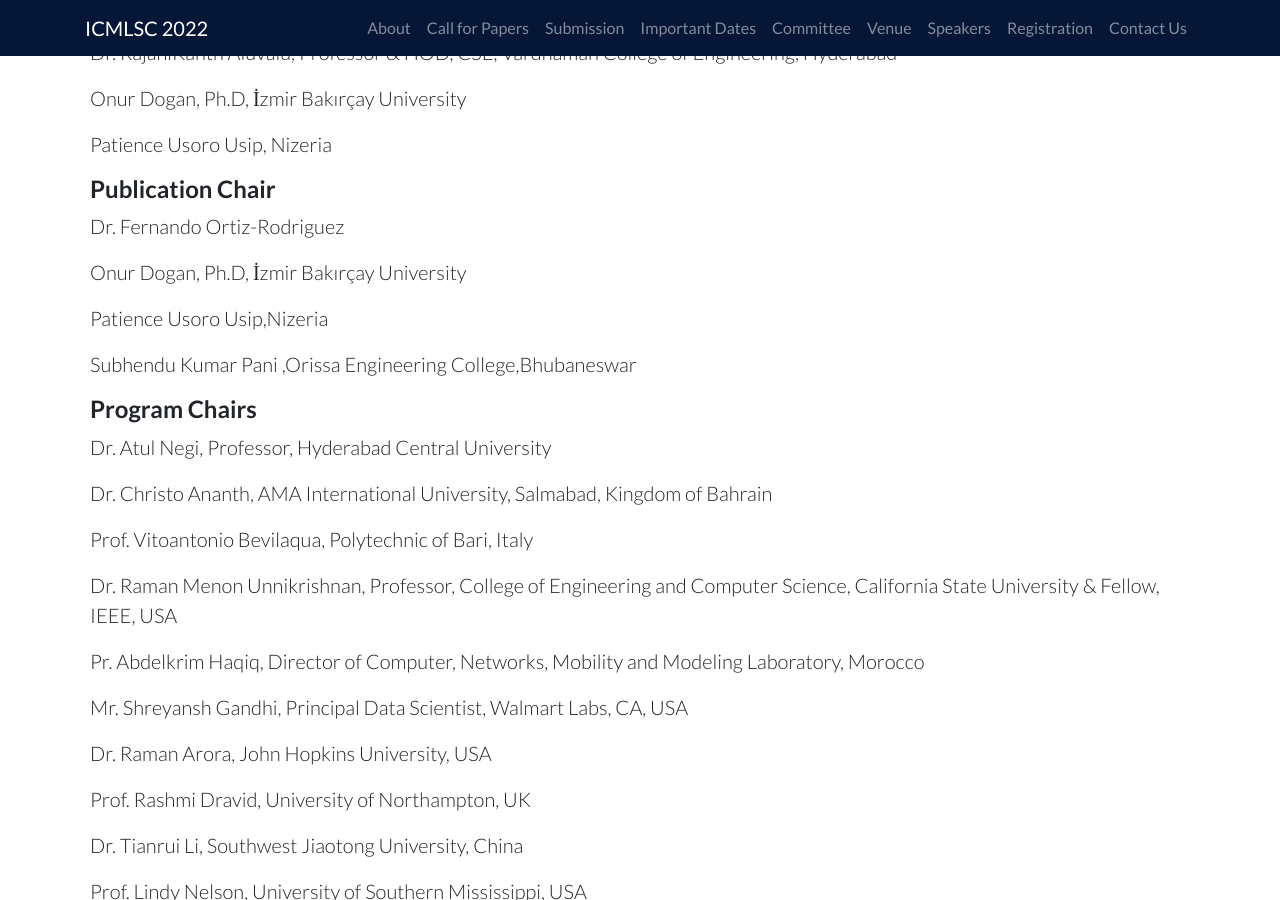
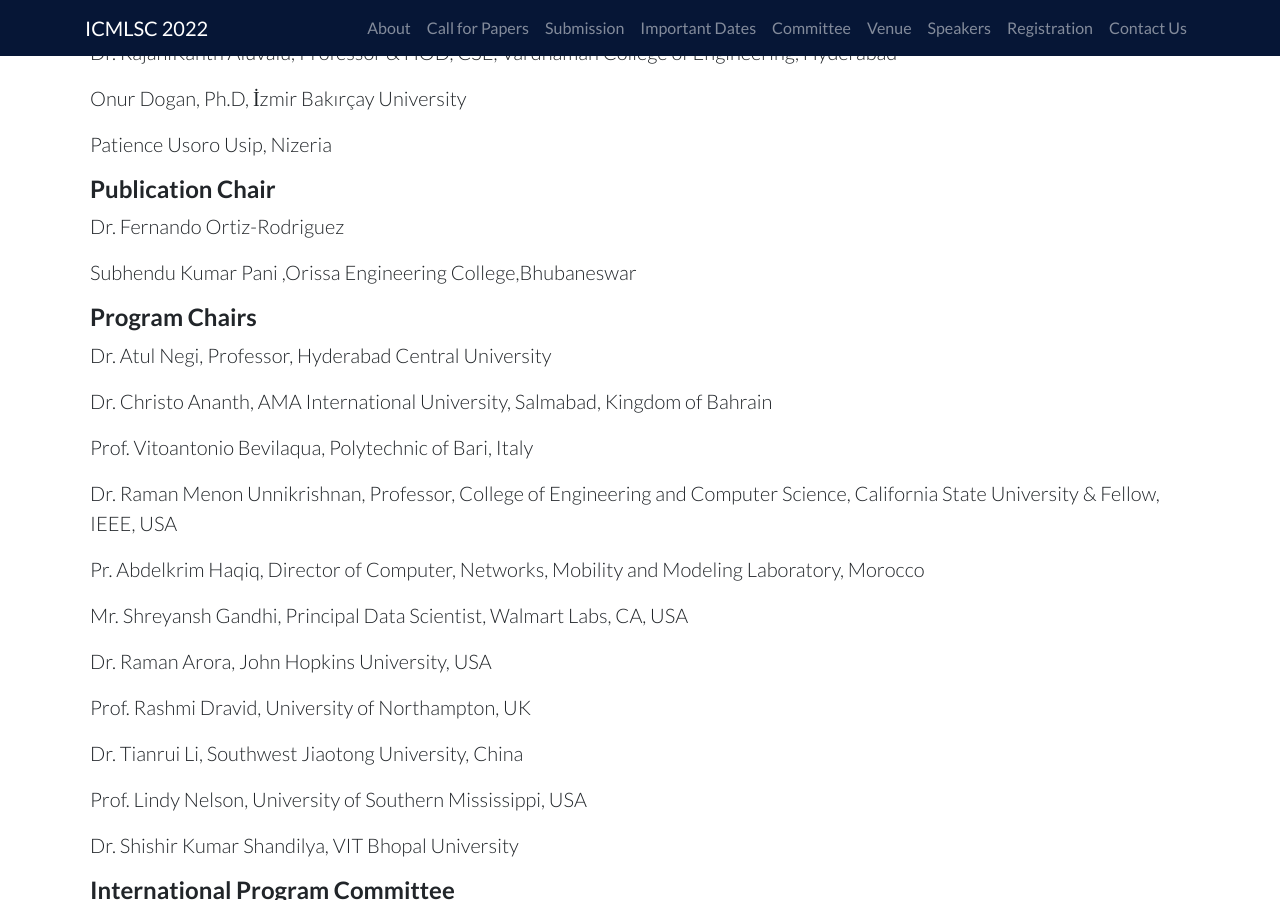
Before and after one commit to ieeevardhaman/icmlsc-website, a Jekyll site: the page built from pages/committee.md, in a window 1280 px wide and 900 px high, scrolled down 1400 px. Built offline with Jekyll 4.4.1, drawn with Linux system fonts in a browser that asks for light colours; our own code applies the rules of GitHub Pages for plain Markdown files.

Commit message:
Update committee.md

```diff
--- a/pages/committee.md
+++ b/pages/committee.md
@@ -36,10 +36,6 @@
 #### Publication Chair
 
 Dr. Fernando Ortiz-Rodriguez
-
-Onur Dogan, Ph.D, İzmir Bakırçay University
-
-Patience Usoro Usip,Nizeria
 
 Subhendu Kumar Pani ,Orissa Engineering College,Bhubaneswar
 
```
